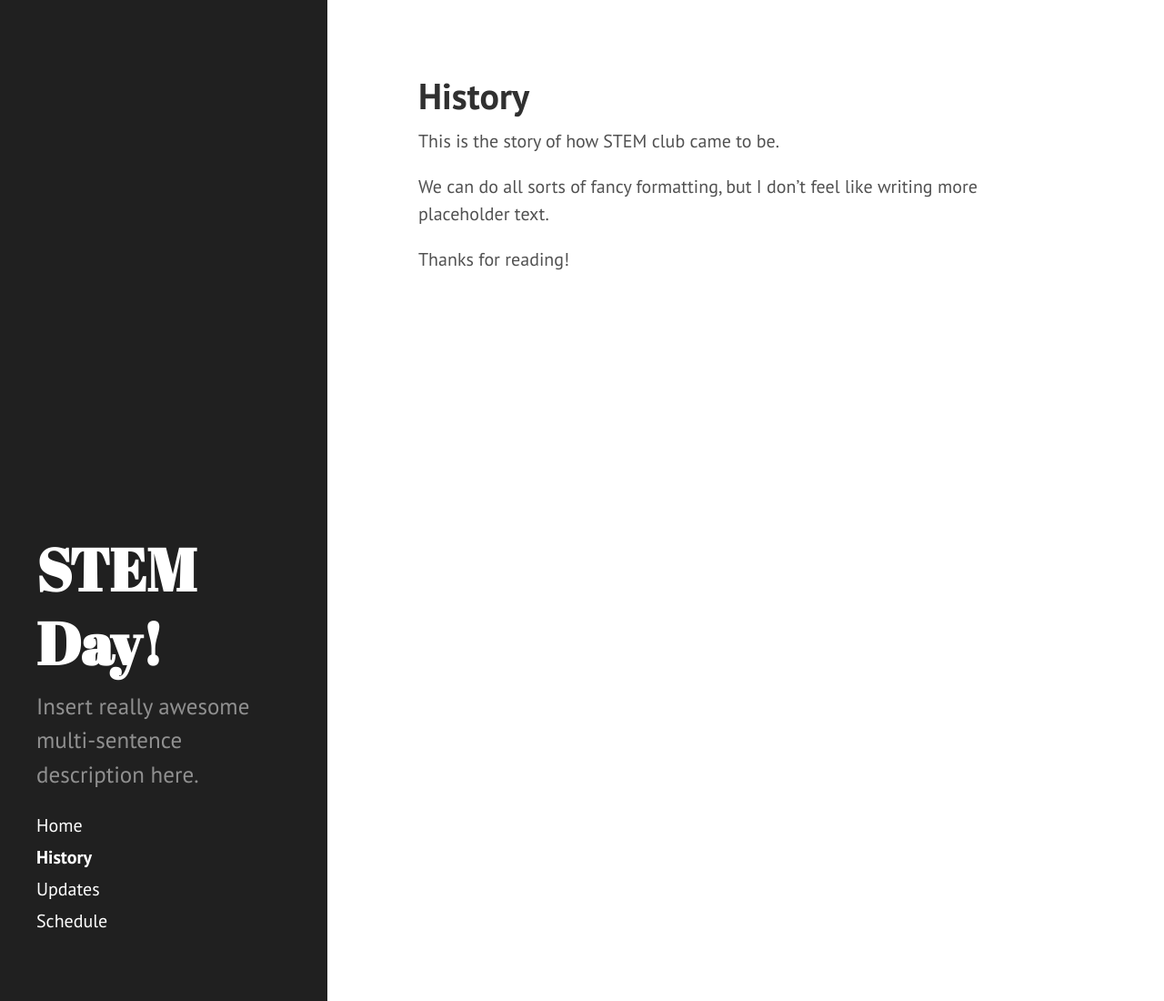
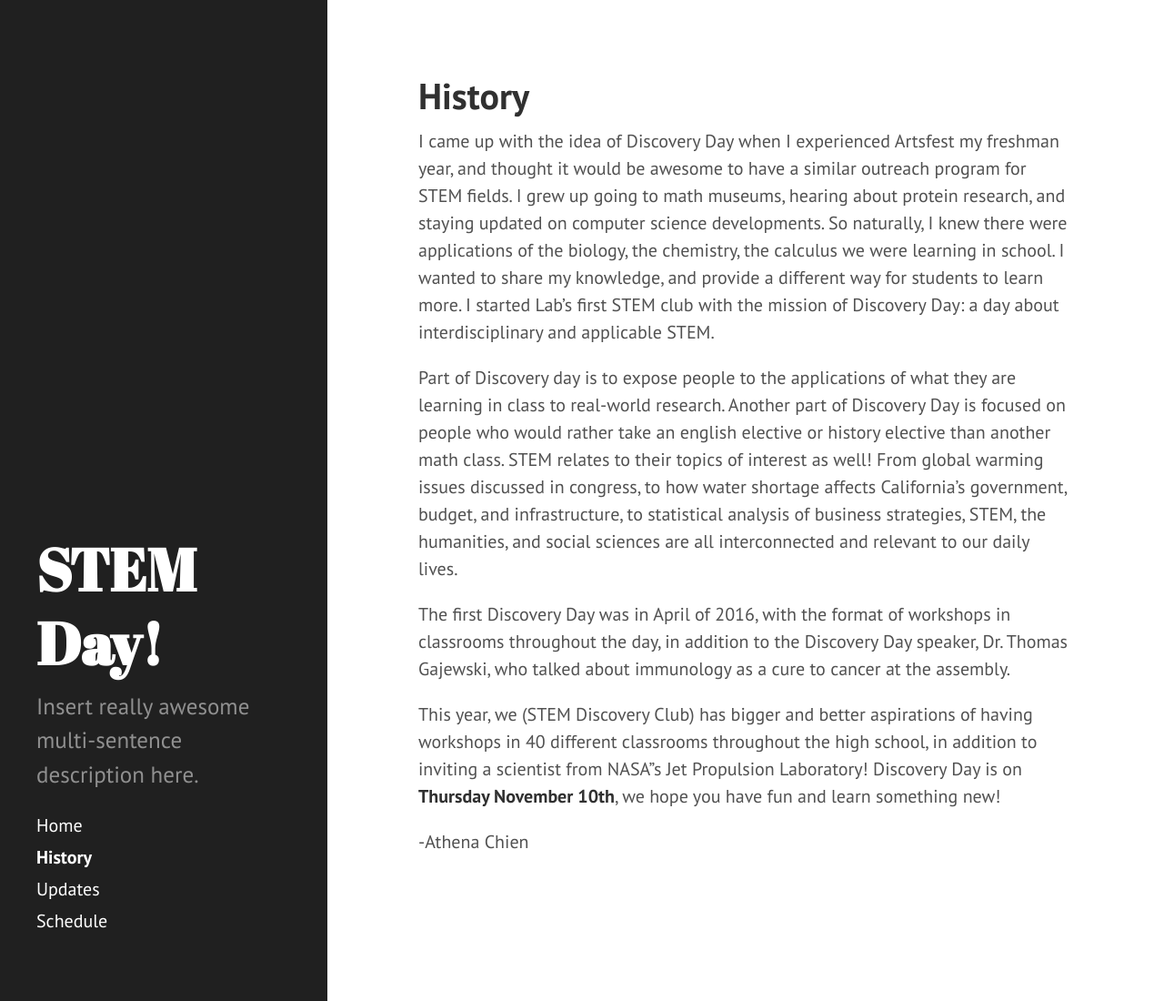
Before and after one commit to agajews/STEM-Club-Website, a Jekyll site: the page built from _pages/history.md, in a window 1280 px wide and 1100 px high. Shown: the whole window at 91% size. Built offline with Jekyll 4.4.1, drawn with Linux system fonts in a browser that asks for light colours.

Commit message:
Added history

```diff
--- a/_pages/history.md
+++ b/_pages/history.md
@@ -4,8 +4,15 @@ type: page
 title: History
 ---
 
-This is the story of how STEM club came to be.
+I came up with the idea of Discovery Day when I experienced Artsfest my freshman year, and thought it would be awesome to have a similar outreach program for STEM fields.  I grew up going to math museums, hearing about protein research, and staying updated on computer science developments.  So naturally, I knew there were applications of the biology, the chemistry, the calculus we were learning in school.  I wanted to share my knowledge, and provide a different way for students to learn more.  I started Lab’s first STEM club with the mission of Discovery Day: a day about interdisciplinary and applicable STEM.
 
-We can do all sorts of fancy formatting, but I don't feel like writing more placeholder text.
 
-Thanks for reading!
+Part of Discovery day is to expose people to the applications of what they are learning in class to real-world research.  Another part of Discovery Day is focused on people who would rather take an english elective or history elective than another math class.  STEM relates to their topics of interest as well!  From global warming issues discussed in congress, to how water shortage affects California’s government, budget, and infrastructure, to statistical analysis of business strategies, STEM, the humanities, and social sciences are all interconnected and relevant to our daily lives.
+
+
+The first Discovery Day was in April of 2016, with the format of workshops in classrooms throughout the day, in addition to the Discovery Day speaker, Dr. Thomas Gajewski, who talked about immunology as a cure to cancer at the assembly.
+
+
+This year, we (STEM Discovery Club) has bigger and better aspirations of having workshops in 40 different classrooms throughout the high school, in addition to inviting a scientist from NASA”s Jet Propulsion Laboratory!  Discovery Day is on **Thursday November 10th**, we hope you have fun and learn something new!
+
+-Athena Chien
```
